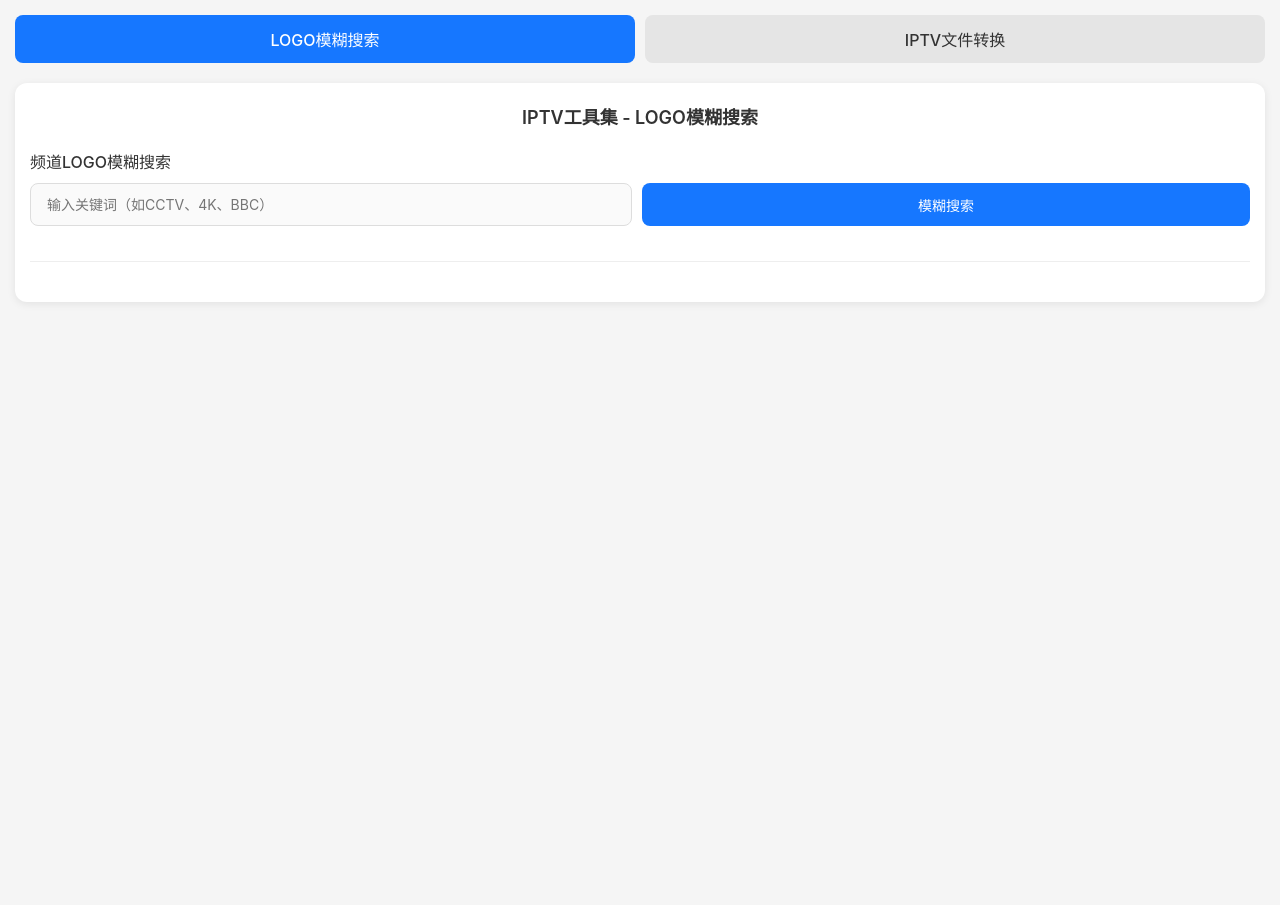
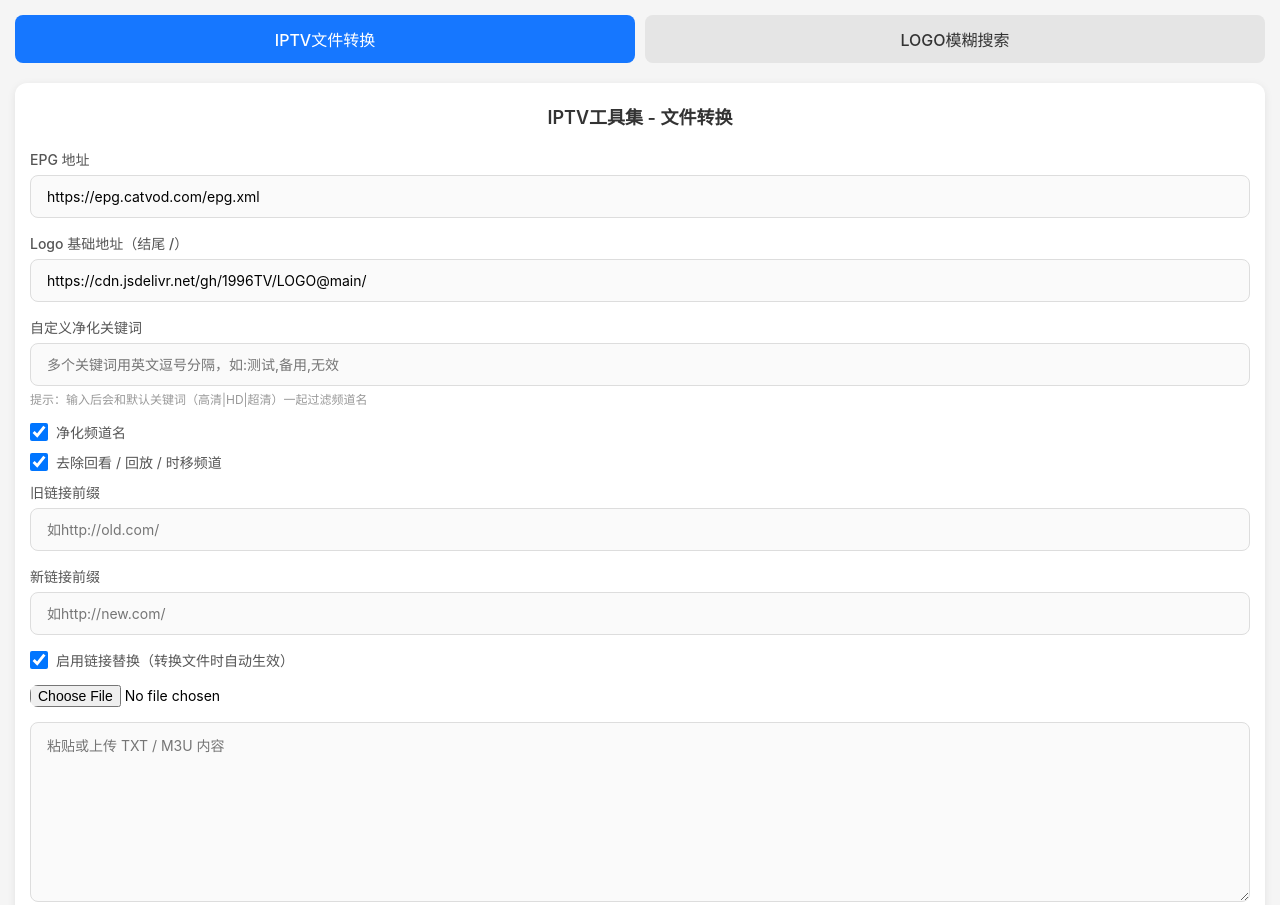
Before and after one commit to 1996TV/iptv-tools, a plain HTML site: page index.html in a window 1280 px wide. Shown: the top 905 px of the page. Before the commit the page ends 800 px from the top, so only its background shows below. Drawn offline with Linux system fonts and the light colour scheme.

Commit message:
Update index.html

```diff
--- a/index.html
+++ b/index.html
@@ -303,16 +303,16 @@
     </style>
 </head>
 <body>
-    <!-- 新增：面板切换按钮 -->
+    <!-- 核心修改：互换面板切换按钮的顺序 + 调整默认激活状态 -->
     <div class="tab-group">
-        <button class="tab-btn active" onclick="switchTab('logo-panel')">LOGO模糊搜索</button>
-        <button class="tab-btn" onclick="switchTab('iptv-panel')">IPTV文件转换</button>
+        <button class="tab-btn active" onclick="switchTab('iptv-panel')">IPTV文件转换</button>
+        <button class="tab-btn" onclick="switchTab('logo-panel')">LOGO模糊搜索</button>
     </div>
 
     <!-- 面板容器 -->
     <div class="panel-container">
         <!-- LOGO搜索面板 -->
-        <div class="panel active" id="logo-panel">
+        <div class="panel" id="logo-panel">
             <h1>IPTV工具集 - LOGO模糊搜索</h1>
             <div class="logo-search">
                 <h3>频道LOGO模糊搜索</h3>
@@ -325,8 +325,8 @@
             </div>
         </div>
 
-        <!-- IPTV转换面板 -->
-        <div class="panel" id="iptv-panel">
+        <!-- IPTV转换面板 - 调整为默认显示 -->
+        <div class="panel active" id="iptv-panel">
             <h1>IPTV工具集 - 文件转换</h1>
             <!-- EPG地址：修改默认值 -->
             <div class="input-item">
```
